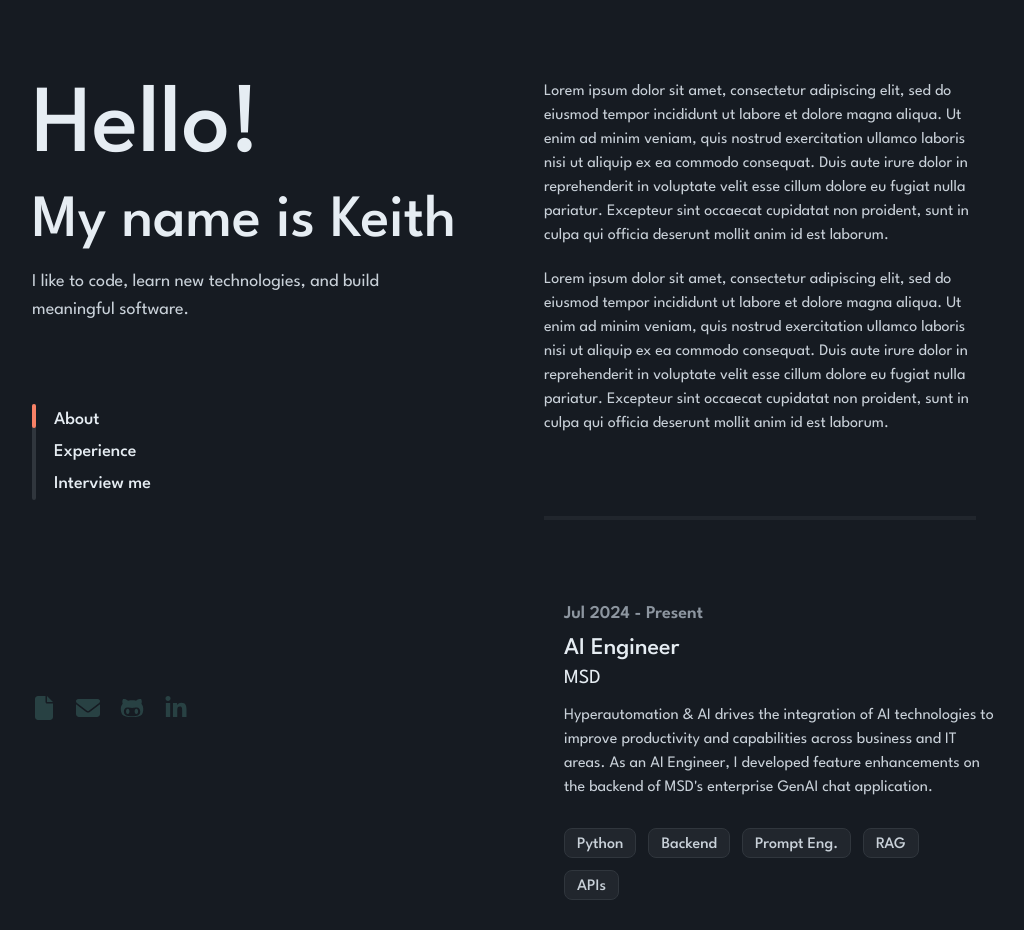
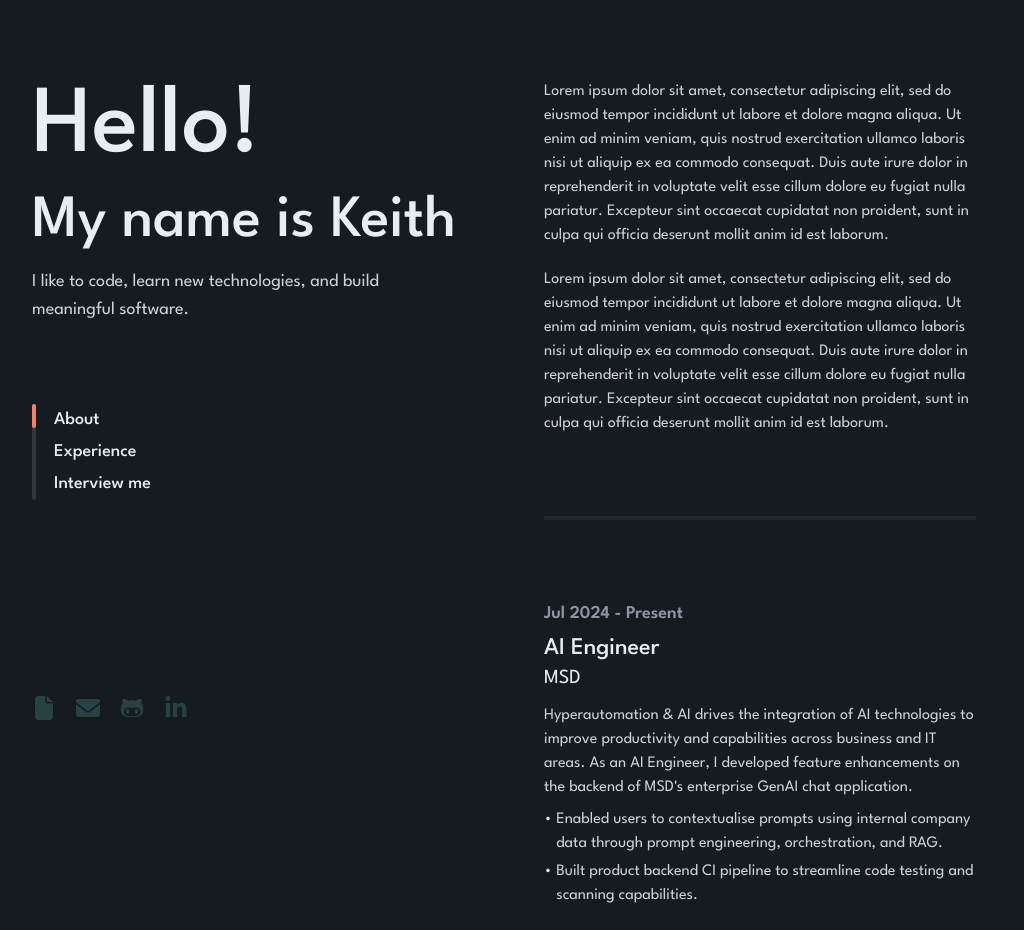
Before and after one commit to keithchewzk/heyitskeith, a React (Create React App) app: page / in a window 1280 px wide. Shown: the top 930 px of the page, without its empty margins (136-1160 px from the left). Built offline with nearby package versions, Linux system fonts and the light colour scheme.

Commit message:
remove animation from jobs

```diff
--- a/src/components/Experience/Job.tsx
+++ b/src/components/Experience/Job.tsx
@@ -1,4 +1,3 @@
-import { useState } from "react";
 import Skills from "./Skills";
 
 interface Props {
@@ -18,24 +17,16 @@ function Job({
   skills,
   company,
 }: Props) {
-  const [showAdditionalDescription, setShowAdditionalDescription] =
-    useState<boolean>(false);
-
   return (
-    <div className="mb-10 opacity-0 animate-fade-in translate-x-5">
+    <div className="mb-10 opacity-0 animate-fade-in">
       <p className="text-lg text-text-tertiary font-semibold mb-1">
         {dateRange}
       </p>
       <p className="text-2xl font-medium">{role}</p>
       <p className="text-xl mb-3">{company}</p>
-      <div
-        className="mb-3 -m-2 p-2 cursor-pointer"
-        onMouseEnter={() => setShowAdditionalDescription(true)}
-        onMouseLeave={() => setShowAdditionalDescription(false)}
-      >
+      <div className="mb-3 -m-2 p-2">
         <p className="text-md text-text-secondary mb-2">{description}</p>
-        {showAdditionalDescription && (
-          <div className="transition-all duration-300 ease-out overflow-hidden">
+        <div>
           {additionalDescription &&
             additionalDescription.map((desc, index) => (
               <div key={index} className="flex">
@@ -44,7 +35,6 @@ function Job({
               </div>
             ))}
         </div>
-        )}
       </div>
       <Skills skills={skills} />
     </div>
```
Lines whose indentation alone changed are shown as unchanged.
